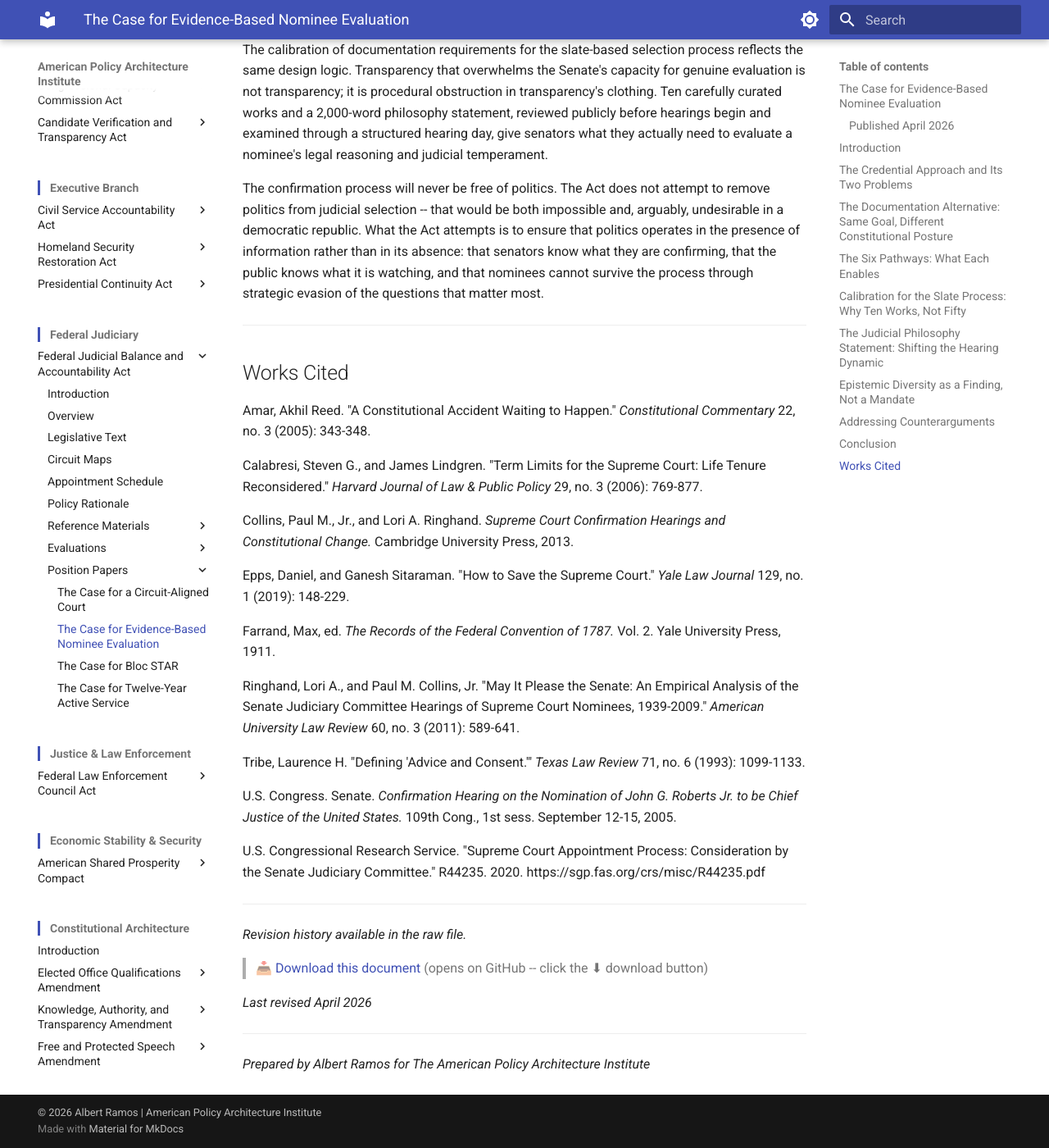
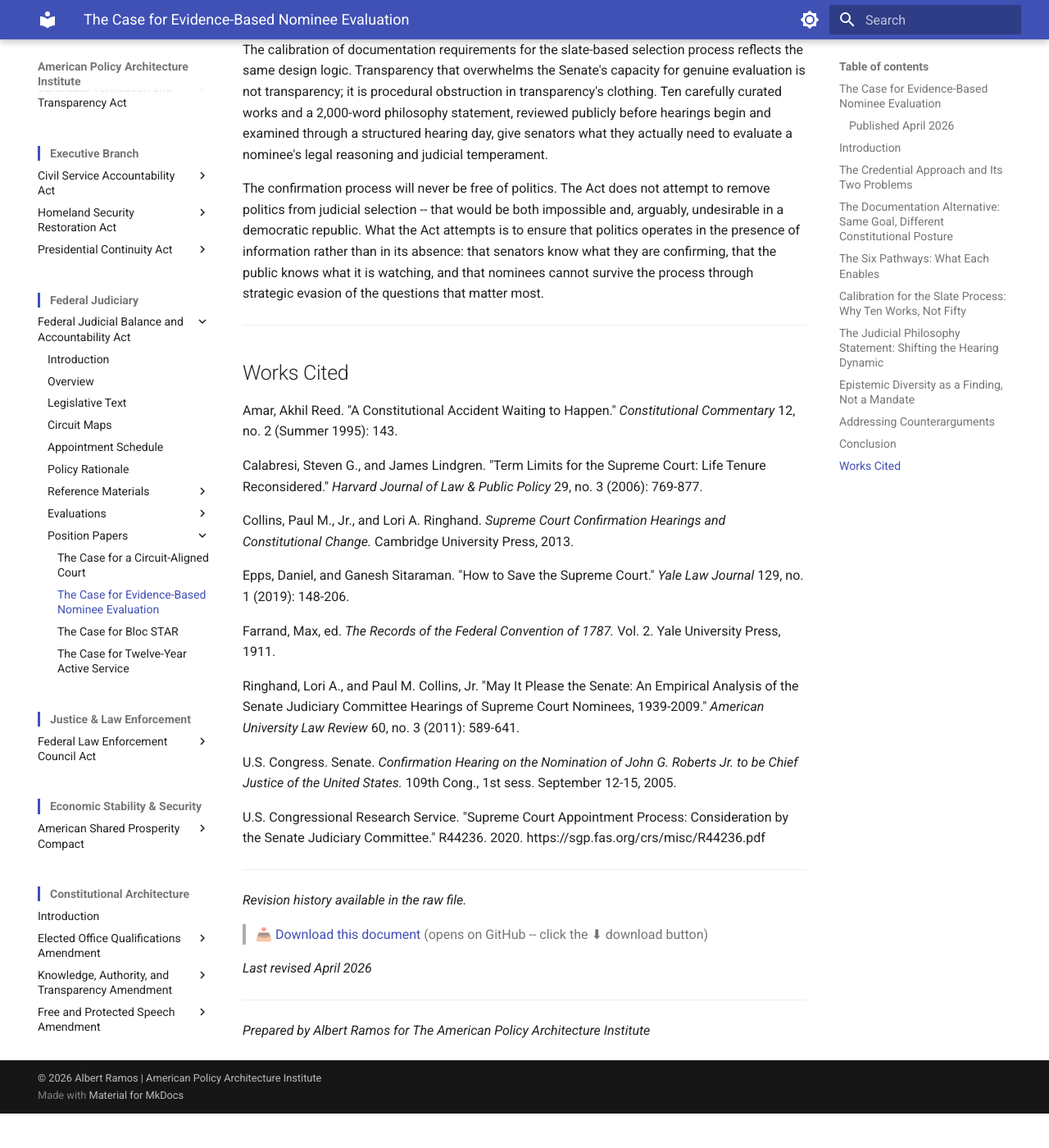
Before and after one commit to albertintech/apai, an MkDocs documentation site: the page built from docs/judiciary/fjbaa/the-case-for-evidence-based-nominee-evaluation.md, in a window 1280 px wide and 1400 px high, scrolled down 9686 px. Shown: the whole window at 82% size. Built offline with MkDocs 1.6.1 and Material for MkDocs 9.7.7, drawn with Linux system fonts in a browser that asks for light colours; after the commit the page ends 11044 px from its top, so only the background shows below that.

Commit message:
Update the-case-for-evidence-based-nominee-evaluation.md

```diff
--- a/docs/judiciary/fjbaa/the-case-for-evidence-based-nominee-evaluation.md
+++ b/docs/judiciary/fjbaa/the-case-for-evidence-based-nominee-evaluation.md
@@ -148,30 +148,31 @@ The confirmation process will never be free of politics. The Act does not attemp
 
 ## Works Cited
 
-Amar, Akhil Reed. "A Constitutional Accident Waiting to Happen." *Constitutional Commentary* 22, no. 3 (2005): 343-348.
+Amar, Akhil Reed. "A Constitutional Accident Waiting to Happen." *Constitutional Commentary* 12, no. 2 (Summer 1995): 143.
 
 Calabresi, Steven G., and James Lindgren. "Term Limits for the Supreme Court: Life Tenure Reconsidered." *Harvard Journal of Law & Public Policy* 29, no. 3 (2006): 769-877.
 
 Collins, Paul M., Jr., and Lori A. Ringhand. *Supreme Court Confirmation Hearings and Constitutional Change.* Cambridge University Press, 2013.
 
-Epps, Daniel, and Ganesh Sitaraman. "How to Save the Supreme Court." *Yale Law Journal* 129, no. 1 (2019): 148-229.
+Epps, Daniel, and Ganesh Sitaraman. "How to Save the Supreme Court." *Yale Law Journal* 129, no. 1 (2019): 148-206.
 
 Farrand, Max, ed. *The Records of the Federal Convention of 1787.* Vol. 2. Yale University Press, 1911.
 
 Ringhand, Lori A., and Paul M. Collins, Jr. "May It Please the Senate: An Empirical Analysis of the Senate Judiciary Committee Hearings of Supreme Court Nominees, 1939-2009." *American University Law Review* 60, no. 3 (2011): 589-641.
 
-Tribe, Laurence H. "Defining 'Advice and Consent.'" *Texas Law Review* 71, no. 6 (1993): 1099-1133.
-
 U.S. Congress. Senate. *Confirmation Hearing on the Nomination of John G. Roberts Jr. to be Chief Justice of the United States.* 109th Cong., 1st sess. September 12-15, 2005.
 
-U.S. Congressional Research Service. "Supreme Court Appointment Process: Consideration by the Senate Judiciary Committee." R44235. 2020. https://sgp.fas.org/crs/misc/R44235.pdf
+U.S. Congressional Research Service. "Supreme Court Appointment Process: Consideration by the Senate Judiciary Committee." R44236. 2020. https://sgp.fas.org/crs/misc/R44236.pdf
 
 ---
 
 <!--
 ## Revision History
 
-**Revision 1.0** (Current)
+**Revision 1.1** (Current)
+- Works Cited corrections following multi-model citation verification: corrected volume, issue, year, and page in Amar (12 *Constitutional Commentary* 143, Summer 1995); corrected page range in Epps & Sitaraman (148–206); removed unverifiable Tribe citation; corrected CRS report number from R44235 to R44236 with updated URL
+
+**Revision 1.0**
 - Initial publication
 - Presents the case for Title III's evidence-based documentation approach over credential-based qualification requirements
 - Covers constitutional basis for the credential/documentation distinction, the six qualifying pathways, calibration of requirements for slate-based evaluation, the judicial philosophy statement, the epistemic diversity finding, and counterarguments
```
